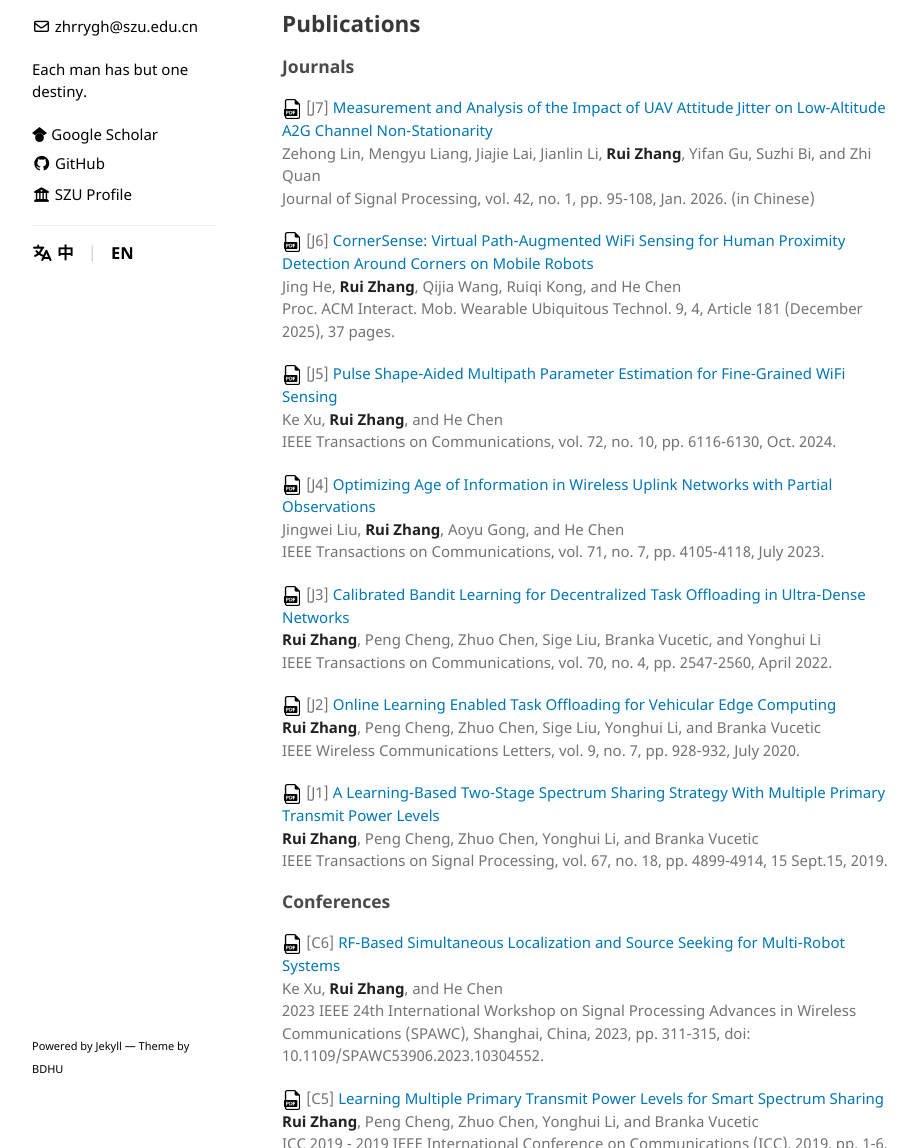
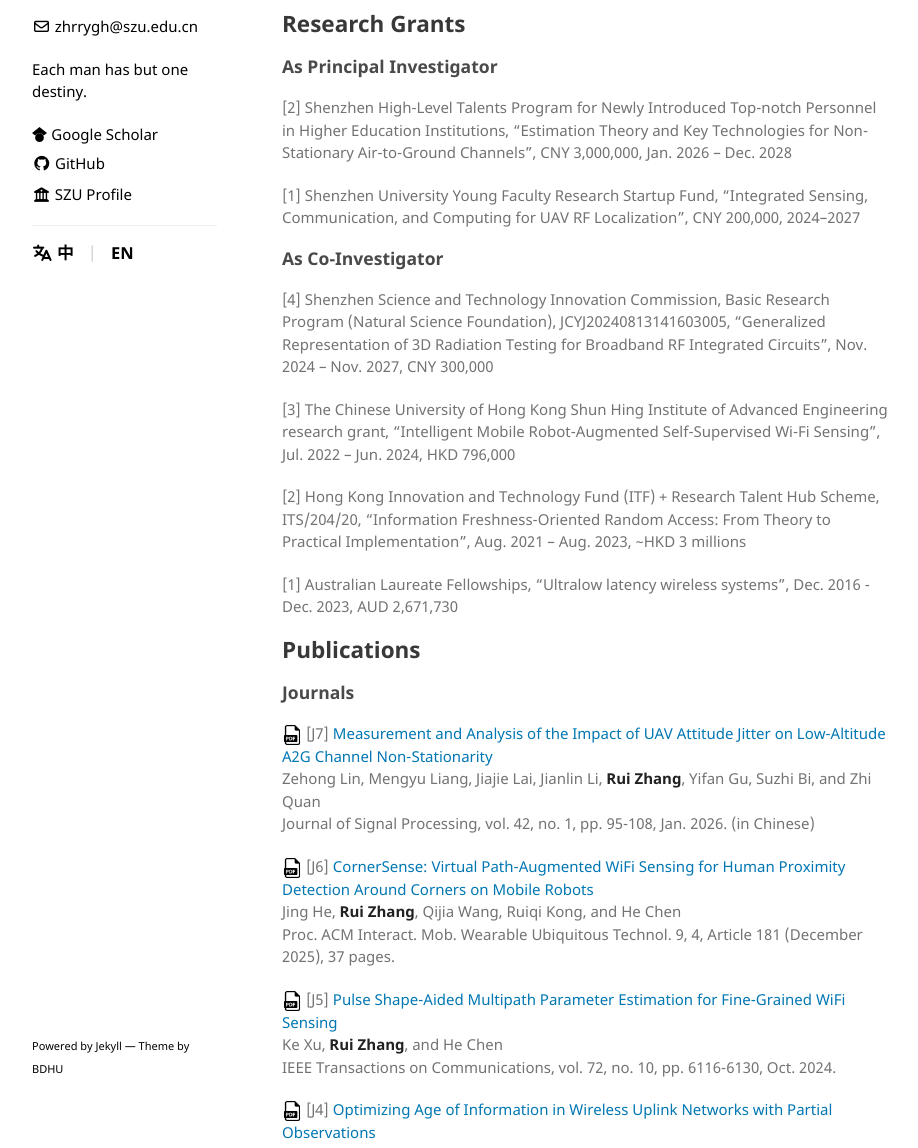
Before and after one commit to zhrrygh/zhrrygh.github.io, a Jekyll site: the page built from index.md, in a window 1280 px wide and 1400 px high, scrolled down 868 px. Shown: the part 252-1400 px from the top of the window, without its empty margins (178-1096 px from the left). Built offline with Jekyll 4.4.1, drawn with Linux system fonts in a browser that asks for light colours.

Commit message:
fundings

```diff
--- a/index.md
+++ b/index.md
@@ -44,8 +44,25 @@ Thesis Title: Resource Access in the Internet-of-Things
 Southeast University \
 Major : Information Engineering
 
+## Research Grants
+
+### As Principal Investigator
+
+[2] Shenzhen High-Level Talents Program for Newly Introduced Top-notch Personnel in Higher Education Institutions, "Estimation Theory and Key Technologies for Non-Stationary Air-to-Ground Channels", CNY 3,000,000, Jan. 2026 – Dec. 2028
+
+[1] Shenzhen University Young Faculty Research Startup Fund, "Integrated Sensing, Communication, and Computing for UAV RF Localization", CNY 200,000, 2024–2027
+
+### As Co-Investigator
+
+[4] Shenzhen Science and Technology Innovation Commission, Basic Research Program (Natural Science Foundation), JCYJ20240813141603005, "Generalized Representation of 3D Radiation Testing for Broadband RF Integrated Circuits", Nov. 2024 – Nov. 2027, CNY 300,000
+
+[3] The Chinese University of Hong Kong Shun Hing Institute of Advanced Engineering research grant, "Intelligent Mobile Robot-Augmented Self-Supervised Wi-Fi Sensing", Jul. 2022 – Jun. 2024, HKD 796,000
+
+[2] Hong Kong Innovation and Technology Fund (ITF) + Research Talent Hub Scheme, ITS/204/20, "Information Freshness-Oriented Random Access: From Theory to Practical Implementation", Aug. 2021 – Aug. 2023, ~HKD 3 millions
+
+[1] Australian Laureate Fellowships, "Ultralow latency wireless systems", Dec. 2016 - Dec. 2023, AUD 2,671,730
+
 ## Publications
-
 ### Journals
 
 [<img src="images/pdf-icon.png" alt="PDF" style="width: 20px; vertical-align: middle;">](pdfs/2026 无人机姿态抖动对低空空地信道非平稳性影响的测量与分析.pdf) [J7] [Measurement and Analysis of the Impact of UAV Attitude Jitter on Low-Altitude A2G Channel Non-Stationarity](https://signal.ejournal.org.cn/article/doi/10.12466/xhcl.2026.01.009?viewType=citedby-info) \
```
Also changed, not shown: cn/index.md (+13 -6 lines).
